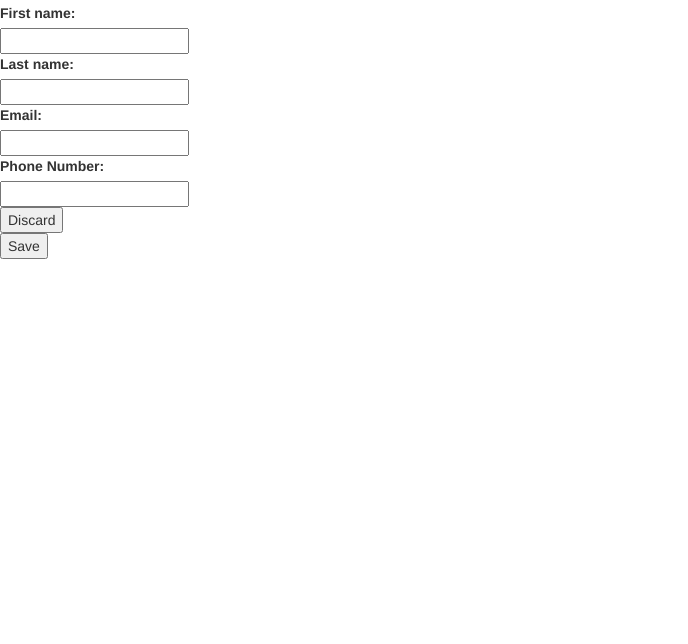
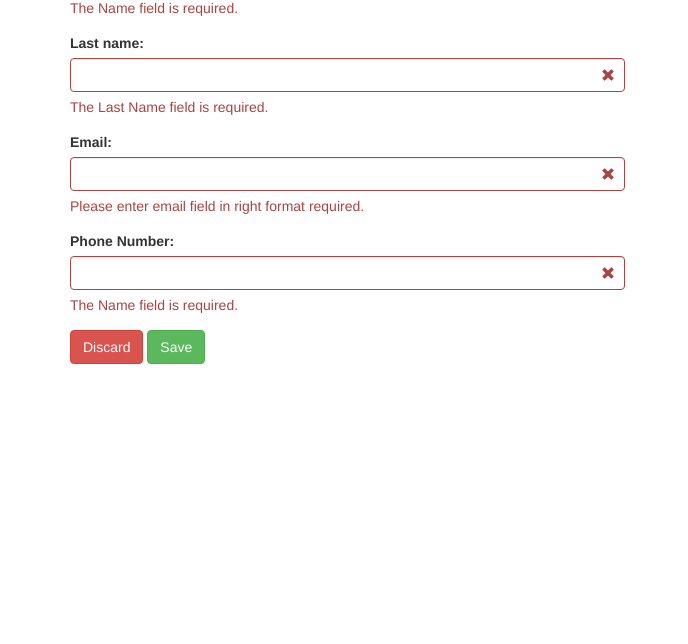
Before and after one commit to squaloIT/phonebook-js, a plain HTML site: page index.html in a window 1280 px wide. Shown: the part 156-800 px from the top of the page, without its empty margins (0-688 px from the left). Drawn offline with nearby package versions, Linux system fonts and the light colour scheme.

Commit message:
Uradjen pocetak forme.

```diff
--- a/index.html
+++ b/index.html
@@ -1,14 +1,20 @@
 <!DOCTYPE html>
 <html>
+
 <head>
     <meta charset="UTF-8">
     <!-- Latest compiled and minified CSS -->
+    <link rel="stylesheet" href="https://maxcdn.bootstrapcdn.com/bootstrap/3.3.7/css/bootstrap.min.css">
     <link rel="stylesheet" type="text/css" href="css/style.css">
-    <link rel="stylesheet" href="//maxcdn.bootstrapcdn.com/bootstrap/3.3.7/css/bootstrap.min.css">
     <title>Phonebook</title>
 </head>
+
 <body>
     <h1>Contacts</h1>
+    <!-- TODO ZAVRSITI IZGLED PRVE STRANICE -->
+    <div class="container">
+        <div class="row">
+            <div class="col-sm-10 col-md-8 col-lg-6">
                 <table id="contacts-table">
                     <tr id="contacts-head">
                         <th>ID</th>
@@ -19,35 +25,59 @@
                         <th>Actions</th>
                     </tr>
                 </table>
-<h1>TEST</h1>
+                <!-- <h1>TEST</h1> -->
                 <form id="contacts-form">
-    <div class="item text">
+
+                    <div class="form-group has-error has-feedback">
                         <label>First name:</label>
-        <div class="field"><input type="text" name="firstName" /></div>
+                        <input type="text" name="firstName" id="tbFirstName" class="form-control" />
+                        <span class="glyphicon glyphicon-remove form-control-feedback"></span>
+                        <span class="help-block">
+                            <p>The Name field is required.</p>
+                        </span>
+                        <!-- <span class="help-text">Please enter first name in right format.</span> -->
                     </div>
-    <div class="item text">
+                    <div class="form-group has-error has-feedback">
                         <label>Last name:</label>
-        <div class="field"><input type="text" name="lastName" /></div>
+                        <input type="text" name="lastName" id="tbLastName" class="form-control" />
+                        <span class="glyphicon glyphicon-remove form-control-feedback"></span>
+                        <span class="help-block">
+                            <p>The Last Name field is required.</p>
+                        </span>
+                        <!-- <span class="help-text">Please enter last name in right format.</span> -->
                     </div>
-    <div class="item text">
+                    <div class="form-group has-error has-feedback">
                         <label>Email:</label>
-        <div class="field"><input type="text" name="email" /></div>
+                        <input type="email" name="email" id="tbEmailName" class="form-control" />
+                        <span class="glyphicon glyphicon-remove form-control-feedback"></span>
+                        <span class="help-block">
+                            <p>Please enter email field in right format required.</p>
+                        </span>
+                        <!-- <span class="help-text">Please enter email in right format.</span> -->
                     </div>
-    <div class="item text">
+                    <div class="form-group has-error has-feedback">
                         <label>Phone Number:</label>
-        <div class="field"><input type="tel" name="phoneNumber" /></div>
+                        <input type="tel" name="phoneNumber" id="tbTel" class="form-control" />
+                        <span class="glyphicon glyphicon-remove form-control-feedback"></span>
+                        <span class="help-block">
+                            <p>The Name field is required.</p>
+                        </span>
+                        <!-- <span class="help-text">Please enter phone number in right format.</span> -->
                     </div>
-    <div class="button-wrapper">
-        <div class="item button">
-            <div class="field"><input type="button" id="contacts-op-discard" value="Discard" /></div>
+
+                    <div class="form-group">
+                        <input type="button" class="btn btn-danger" id="contacts-op-discard" value="Discard" />
+                        <input type="submit" class="btn btn-success" id="btnSave" value="Save" />
                     </div>
-        <div class="item button button-default">
-            <div class="field"><input type="submit" id="contacts-op-save" value="Save" /></div>
+                    <input type="hidden" name="id_entry" value="0" />
             </div>
         </div>
-    <input type="hidden" name="id_entry" value="0" />
+    </div>
+
     </form>
-
+    <!-- <script src="https://code.jquery.com/jquery-3.3.1.min.js"></script> -->
+    <script src="js/script.js"></script>
 
 </body>
+
 </html>
--- a/js/script.js
+++ b/js/script.js
@@ -0,0 +1,15 @@
+window.onload = function() {
+  document.querySelector("#btnSave").addEventListener("click", provera );
+}
+
+function provera() {
+  var imeElement = document.querySelector("#tbFirstName");
+  const regExpIme = /^[A-Z][a-z]{2,15}$/;
+
+  if(!regExpIme.test(imeElement.value)){
+    imeElement.classList.add("");
+  }
+
+  var prezimeElement = document.querySelector("#tbLastName");
+  //! TODO ZAVRSITI VALIDACIJU
+}
```
Lines whose indentation alone changed are shown as unchanged.
